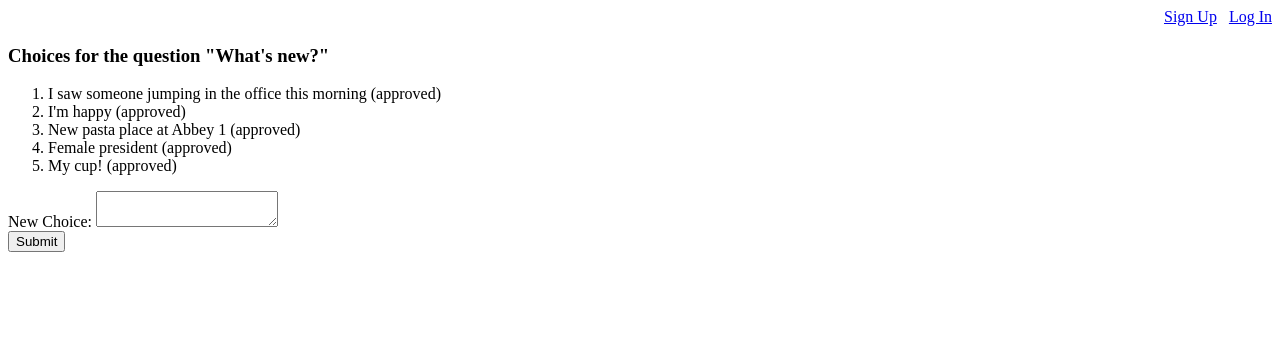
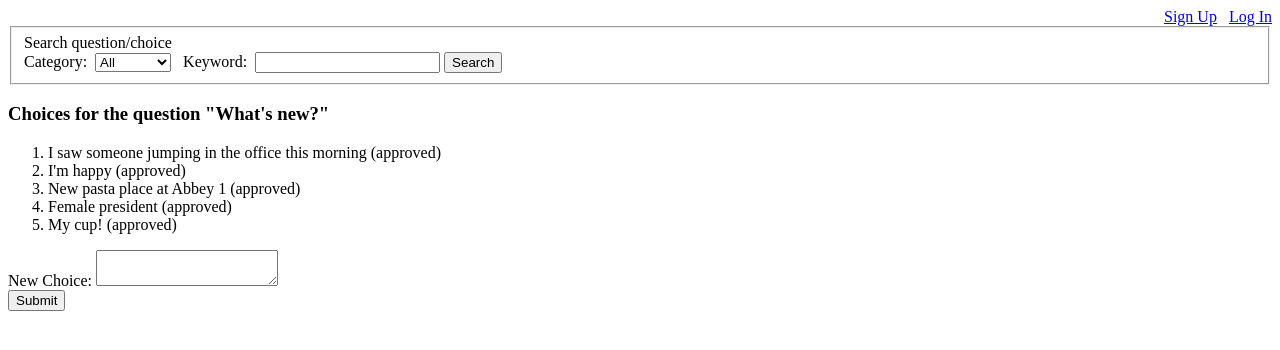
Before and after one commit to junxcareer/tridge, a Django app: page /polls/1/choice/ in a window 1280 px wide. Shown: the top 350 px of the page. Run offline with Django 3.2, Linux system fonts and the light colour scheme; data comes from the database, SQL or seed files in the repository; both versions use the stored data as it was after the commit.

Commit message:
question, choice search system

```diff
--- a/hamji/settings.py
+++ b/hamji/settings.py
@@ -70,6 +70,7 @@ TEMPLATES = [
                 "django.template.context_processors.request",
                 "django.contrib.auth.context_processors.auth",
                 "django.contrib.messages.context_processors.messages",
+                "polls.context_processor.search_form"
             ],
         },
     },
--- /dev/null
+++ b/polls/context_processor.py
@@ -0,0 +1,7 @@
+from .forms import SearchForm
+
+
+def search_form(request):
+    return {
+        'search_form': SearchForm()
+    }
--- a/polls/forms.py
+++ b/polls/forms.py
@@ -11,4 +11,14 @@ class CommentForm(forms.ModelForm):
 class ChoiceForm(forms.ModelForm):
     class Meta:
         model = Choice
-        fields = ('choice_text', )
+        fields = ('choice_text',)
+
+
+class SearchForm(forms.Form):
+    categories = (
+        (['Question', 'Choice'], 'All'),
+        (['Question'], 'Question'),
+        (['Choice'], 'Choice')
+    )
+    category = forms.ChoiceField(choices=categories)
+    keyword = forms.CharField(max_length=30)
--- a/polls/templates/polls/base.html
+++ b/polls/templates/polls/base.html
@@ -11,6 +11,7 @@
     </head>
     <body>
         <div align="right">
+            <span>
                 {% if user.is_authenticated %}
                     <span>Welcome, {{ user.username }}&nbsp;&nbsp;</span>
                     <span><a href="{% url 'logout' %}">Logout</a></span>
@@ -18,7 +19,23 @@
                     <span><a href="{% url 'users:signup' %}">Sign Up</a>&nbsp;&nbsp;</span>
                     <span><a href="{% url 'users:login' %}">Log In</a></span>
                 {% endif %}
+            </span>
         </div>
+        {% if request.path != '/polls/search/' %}
+            <fieldset>
+                <div>
+                    Search question/choice
+                    <form action="{% url 'polls:search' %}" method="post">
+                        {% csrf_token %}
+                        <label for="{{ search_form.category.id_for_label }}">Category:&nbsp;</label>
+                        {{ search_form.category }}
+                        <label for="{{ search_form.keyword.id_for_label }}">&nbsp;&nbsp;Keyword:&nbsp;</label>
+                        {{ search_form.keyword }}
+                        <input type="submit" value="Search">
+                    </form>
+                </div>
+            </fieldset>
+        {% endif %}
         {% block content %}
         {% endblock %}
     </body>
--- a/polls/urls.py
+++ b/polls/urls.py
@@ -12,4 +12,5 @@ urlpatterns = [
     path('<int:choice_id>/approve_choice/', views.approve_choice, name='approve_choice'),
     path('<int:question_id>/choice/', views.ChoiceView.as_view(), name='choice'),
     path('<int:comment_id>/reply/', views.add_reply, name='reply'),
+    path('search/', views.search, name='search')
 ]
--- a/polls/views.py
+++ b/polls/views.py
@@ -12,7 +12,7 @@ import django_filters
 from utils.url import restify
 
 from .models import Choice, Question, Comment
-from .forms import CommentForm, ChoiceForm
+from .forms import CommentForm, ChoiceForm, SearchForm
 from .serializers import QuestionSerializer
 from .paginations import QuestionPagination
 
@@ -189,6 +189,31 @@ def vote(request, question_id):
         return HttpResponseRedirect(reverse("polls:results", args=(question.id,)))
 
 
+def search(request):
+    if request.method == 'GET':
+        return HttpResponseRedirect(reverse("polls:index"))
+
+    if request.method == 'POST':
+        category = request.POST['category']
+        keyword = request.POST['keyword']
+        response = {'category': category, 'keyword': keyword}
+
+        if 'Question' in category :
+            response['questions'] = Question.objects.filter(question_text__icontains=keyword)
+        if 'Choice' in category:
+            response['choices'] = Choice.objects.filter(choice_text__icontains=keyword)
+
+        response['resp_search_form'] = SearchForm(initial={'category': category, 'keyword': keyword})
+
+        return render(
+            request,
+            "polls/search_result.html",
+            response
+        )
+    else:
+        raise Http404('No valid access: only POST request is accepted')
+
+
 # API
 # ===
 
```
Also changed, not shown: polls/templates/polls/search_result.html (added, +34 -0 lines), db.sqlite3. Lines whose indentation alone changed are shown as unchanged.
